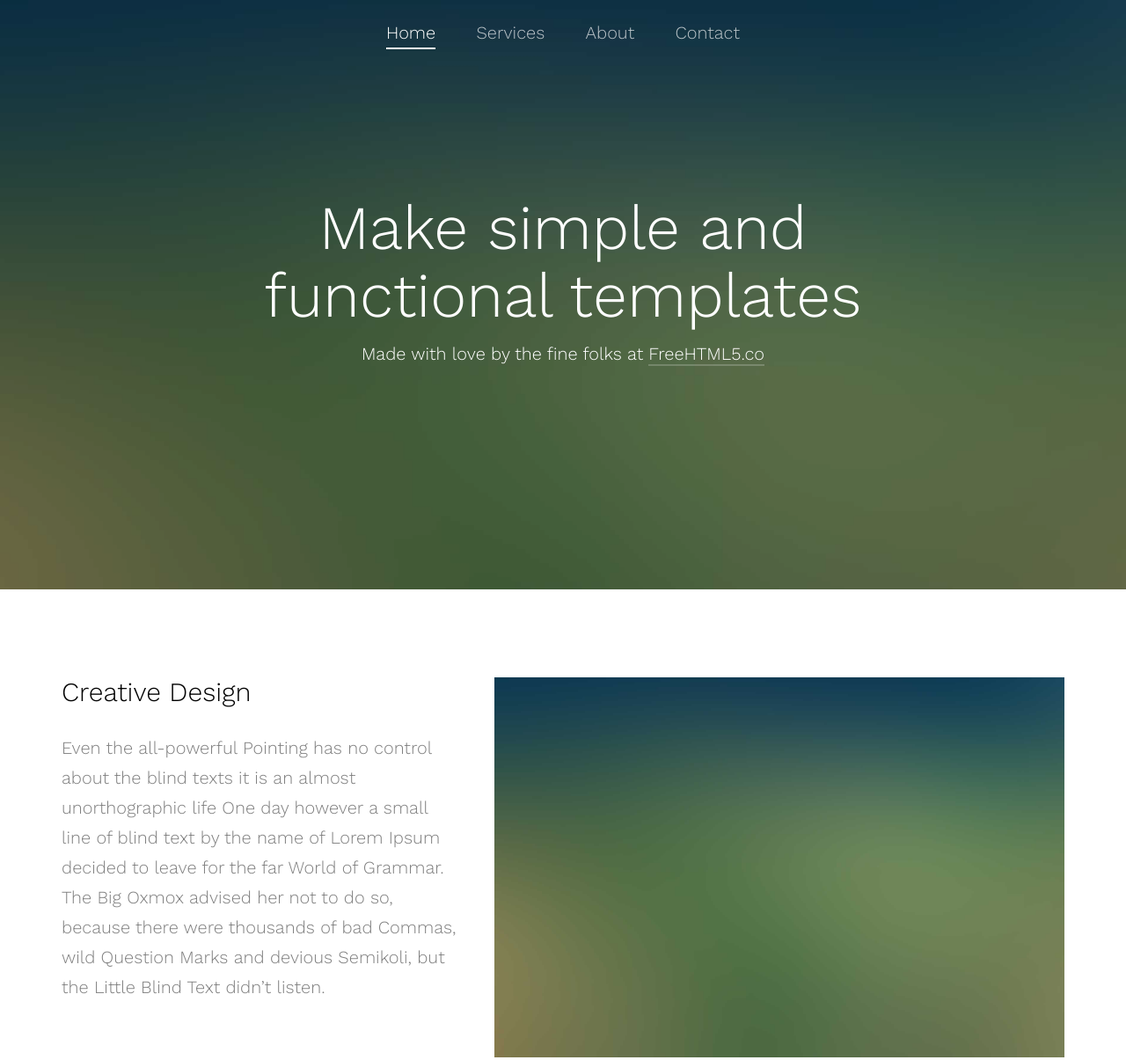
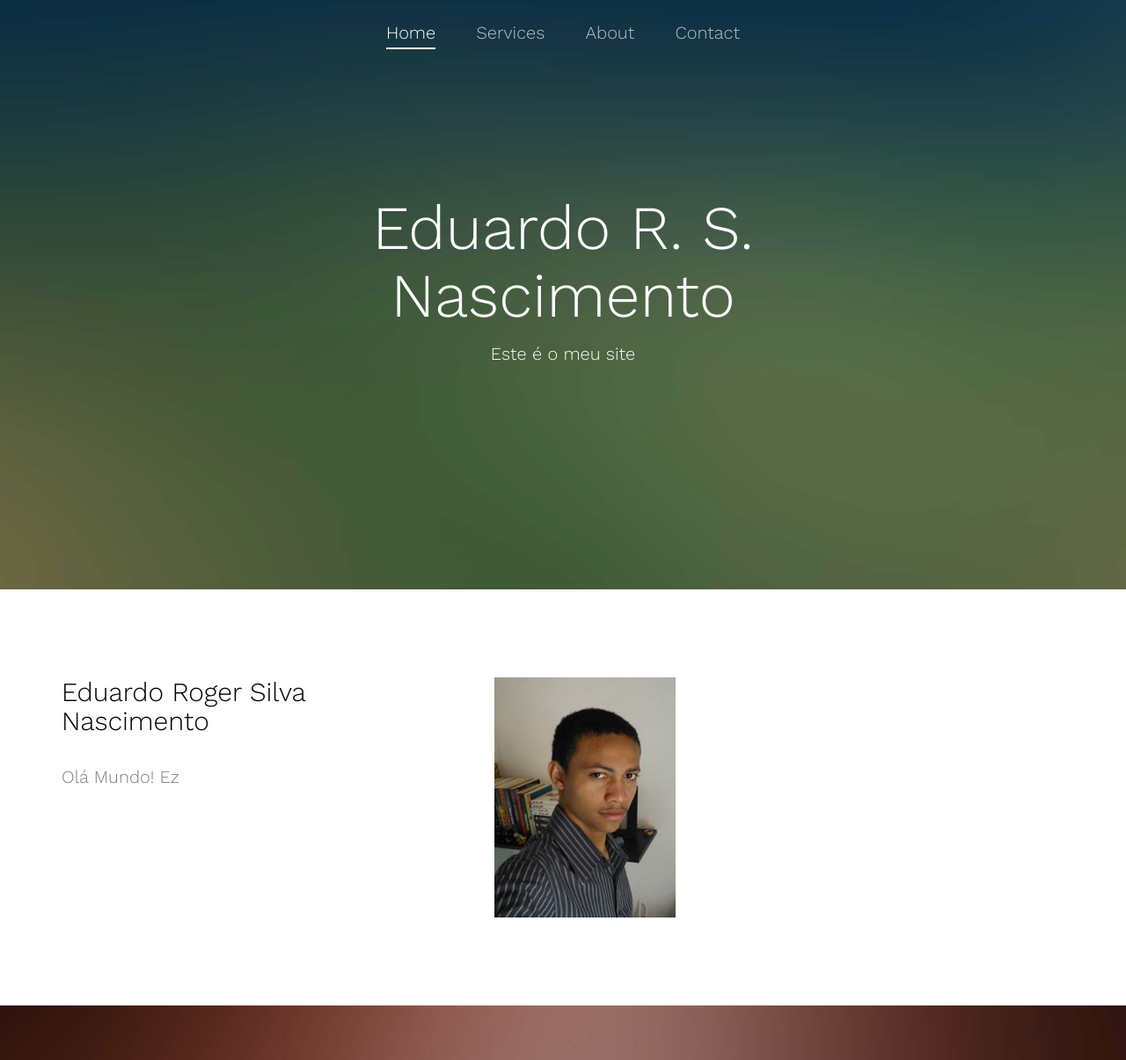
Before and after one commit to dudursn/dudursn.github.io, a plain HTML site: page index.html in a window 1280 px wide. Shown: the top 1205 px of the page at 88% size. Drawn offline with nearby package versions, Linux system fonts and the light colour scheme; files whose address does not match are found by name.

Commit message:
Colocando a foto de perfil

```diff
--- a/index.html
+++ b/index.html
@@ -7,13 +7,13 @@
 	<head>
 	<meta charset="utf-8">
 	<meta http-equiv="X-UA-Compatible" content="IE=edge">
-	<title>Simple &mdash; Free HTML5 Bootstrap Website Template by FreeHTML5.co</title>
+	<title>Eduardo Roger</title>
 	<meta name="viewport" content="width=device-width, initial-scale=1">
-	<meta name="description" content="Free HTML5 Website Template by FreeHTML5.co" />
+	<!--<meta name="description" content="Free HTML5 Website Template by FreeHTML5.co" />
 	<meta name="keywords" content="free html5, free template, free bootstrap, free website template, html5, css3, mobile first, responsive" />
 	<meta name="author" content="FreeHTML5.co" />
 
-  <!--
+
 	//////////////////////////////////////////////////////
 
 	FREE HTML5 TEMPLATE
@@ -85,8 +85,8 @@
 				<div class="row">
 					<div class="col-md-8 col-md-offset-2 col-sm-12 col-sm-offset-0 col-xs-12 col-xs-offset-0 text-center fh5co-table">
 						<div class="fh5co-intro fh5co-table-cell">
-							<h1 class="text-center">Make simple and functional templates</h1>
-							<p>Made with love by the fine folks at <a href="http://freehtml5.co">FreeHTML5.co</a></p>
+							<h1 class="text-center">Eduardo R. S. Nascimento</h1>
+							<p>Este é o meu site</p>
 						</div>
 					</div>
 				</div>
@@ -96,11 +96,11 @@
 			<div class="container">
 				<div class="row">
 					<div class="col-md-5">
-						<h2>Creative Design</h2>
-						<p>Even the all-powerful Pointing has no control about the blind texts it is an almost unorthographic life One day however a small line of blind text by the name of Lorem Ipsum decided to leave for the far World of Grammar. The Big Oxmox advised her not to do so, because there were thousands of bad Commas, wild Question Marks and devious Semikoli, but the Little Blind Text didn’t listen.</p>
+						<h2>Eduardo Roger Silva Nascimento</h2>
+						<p>Olá Mundo! Ez</p>
 					</div>
 					<div class="col-md-7">
-						<img src="images/hero_1.jpg" alt="Free HTML5 by FreeHTML5.co" class="img-responsive">
+						<img src="images/eu.jpg" alt="Free HTML5 by FreeHTML5.co" class="img-responsive">
 					</div>
 				</div>
 			</div>
```
